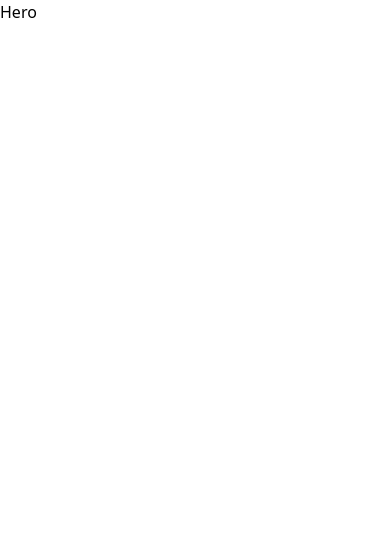
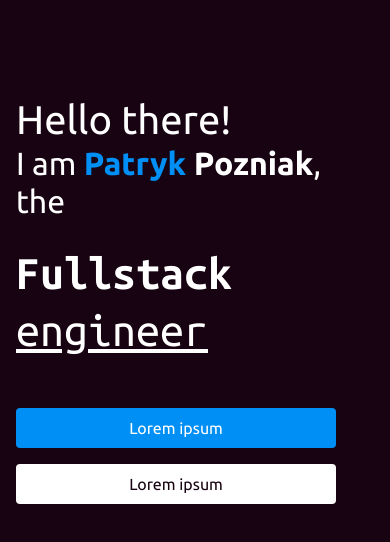
Before and after one commit to ppozniak/ppozniak-dev, a Next.js app: page / in a window 390 px wide. Shown: the top 542 px of the page. Built offline with nearby package versions, Linux system fonts and the light colour scheme.

Commit message:
Add hero section on mobile

```diff
--- a/components/sections/hero/index.tsx
+++ b/components/sections/hero/index.tsx
@@ -1,12 +1,38 @@
-interface IProps {
-  str?: string;
-}
+export const Hero = () => {
+  return (
+    <section className="bg-black min-h-screen text-white">
+      <div className="container flex flex-col md:flex-row pt-24">
+        <div className="">
+          <div className="mb-12 ">
+            <p className="text-3xl">Hello there!</p>
 
-export const Hero = ({ str }: IProps) => {
-  return (
-    <div>
-      {str}
-      Hero
-    </div>
+            <h1 className="text-2xl mb-6">
+              I am{" "}
+              <span className="font-bold md:text-4xl">
+                <span className="text-primary">Patryk</span> Pozniak
+              </span>
+              , the
+            </h1>
+
+            <p className="font-mono text-4xl md:text-5xl max-w-sm">
+              <span className="font-bold">Fullstack </span>
+              <span className="underline">engineer</span>
+            </p>
+          </div>
+
+          <div className="flex flex-col md:flex-row gap-4">
+            <button className="rounded bg-primary text-white p-2 max-w-xs">
+              Lorem ipsum
+            </button>
+
+            <button className="rounded bg-white text-black p-2 max-w-xs">
+              Lorem ipsum
+            </button>
+          </div>
+        </div>
+        {/* @TODO: What about images on mobile? */}
+        <div className="hidden">{/* Images will be here */}</div>
+      </div>
+    </section>
   );
 };
--- a/package.json
+++ b/package.json
@@ -18,6 +18,7 @@
     "@types/node": "18.11.18",
     "@types/react": "18.0.26",
     "@types/react-dom": "18.0.10",
+    "clsx": "^1.2.1",
     "eslint": "8.31.0",
     "eslint-config-next": "13.1.1",
     "next": "13.1.1",
--- a/pages/_app.tsx
+++ b/pages/_app.tsx
@@ -1,6 +1,22 @@
 import "../styles/globals.css";
 import type { AppProps } from "next/app";
 import Head from "next/head";
+import { Ubuntu, Ubuntu_Mono } from "@next/font/google";
+import clsx from "clsx";
+
+const ubuntu = Ubuntu({
+  subsets: ["latin"],
+  weight: ["400", "700"],
+  variable: "--font-ubuntu",
+  display: "swap",
+});
+
+const ubuntuMono = Ubuntu_Mono({
+  weight: ["400", "700"],
+  variable: "--font-ubuntu-mono",
+  subsets: ["latin"],
+  display: "swap",
+});
 
 export default function App({ Component, pageProps }: AppProps) {
   return (
@@ -9,7 +25,9 @@ export default function App({ Component, pageProps }: AppProps) {
         <meta name="viewport" content="width=device-width, initial-scale=1" />
         <link rel="icon" href="/favicon.ico" />
       </Head>
-      <Component {...pageProps} />
+      <div className={clsx(ubuntu.variable, ubuntuMono.variable, "font-sans")}>
+        <Component {...pageProps} />
+      </div>
     </>
   );
 }
--- a/tailwind.config.js
+++ b/tailwind.config.js
@@ -1,3 +1,5 @@
+const { fontFamily } = require("tailwindcss/defaultTheme");
+
 /** @type {import('tailwindcss').Config} */
 module.exports = {
   content: [
@@ -5,7 +7,15 @@ module.exports = {
     "./components/**/*.{js,ts,jsx,tsx}",
   ],
   theme: {
-    extend: {
+    fontSize: {
+      sm: ["1rem", 1.2],
+      base: ["1.12rem", 1.2],
+      xl: ["1.5rem", 1.2],
+      "2xl": ["2rem", 1.2],
+      "3xl": ["2.5rem", 1.2],
+      "4xl": ["3rem", 1.2],
+      "5xl": ["5rem", 1.2],
+    },
     colors: {
       primary: "#008FF5",
       pastel: "#124559",
@@ -14,7 +24,18 @@ module.exports = {
       grey: "#E8E8E8",
       white: "#FFFFFF",
       black: "#170312",
-      }
+    },
+
+    extend: {
+      container: {
+        center: true,
+        padding: "1rem",
+      },
+
+      fontFamily: {
+        sans: ["var(--font-ubuntu)", ...fontFamily.sans],
+        mono: ["var(--font-ubuntu-mono)", ...fontFamily.mono],
+      },
     },
   },
   plugins: [],
```
Also changed, not shown: 1 other file (tests, documents, lock files or other folders). Lines whose indentation alone changed are shown as unchanged.
